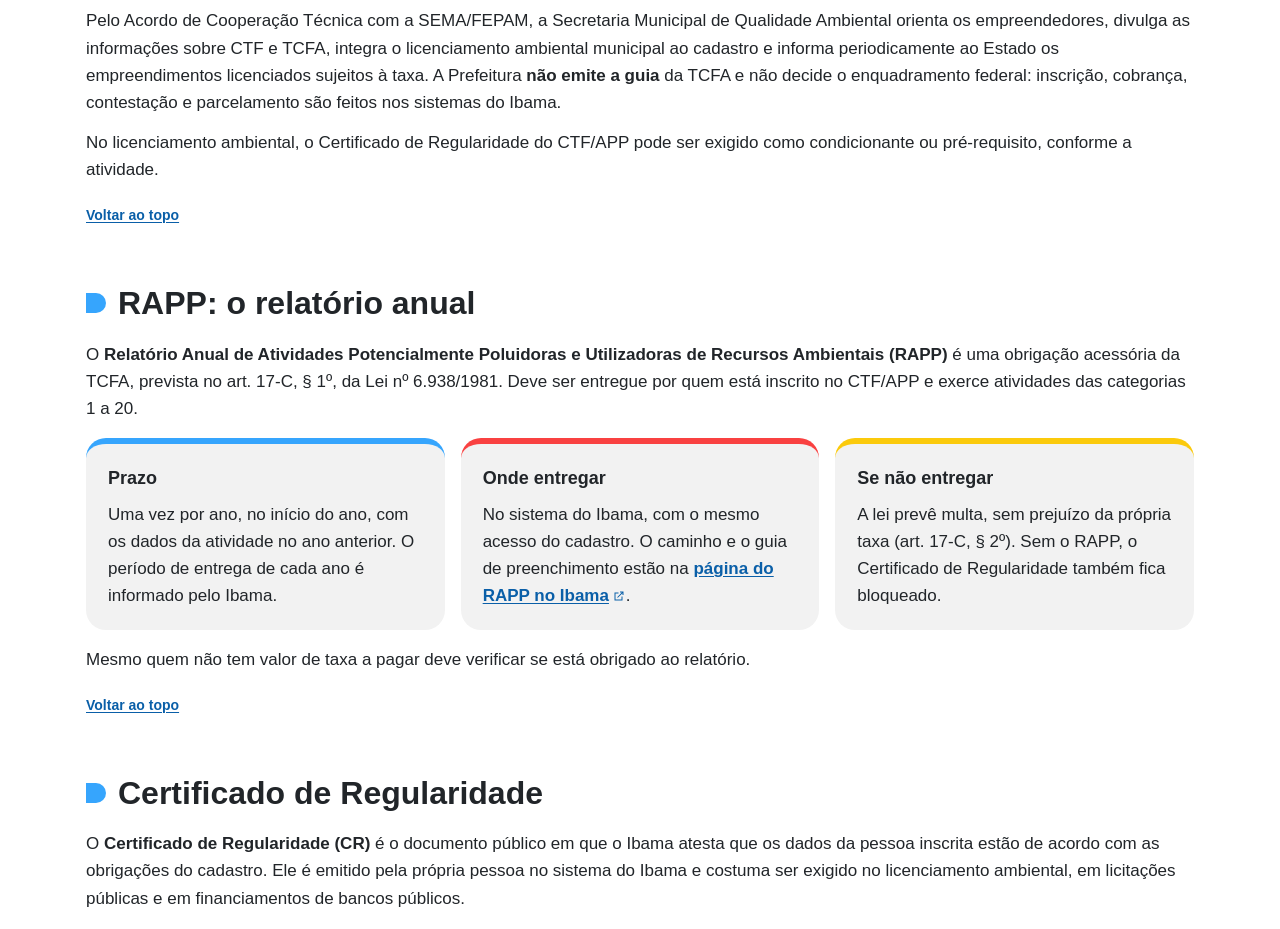
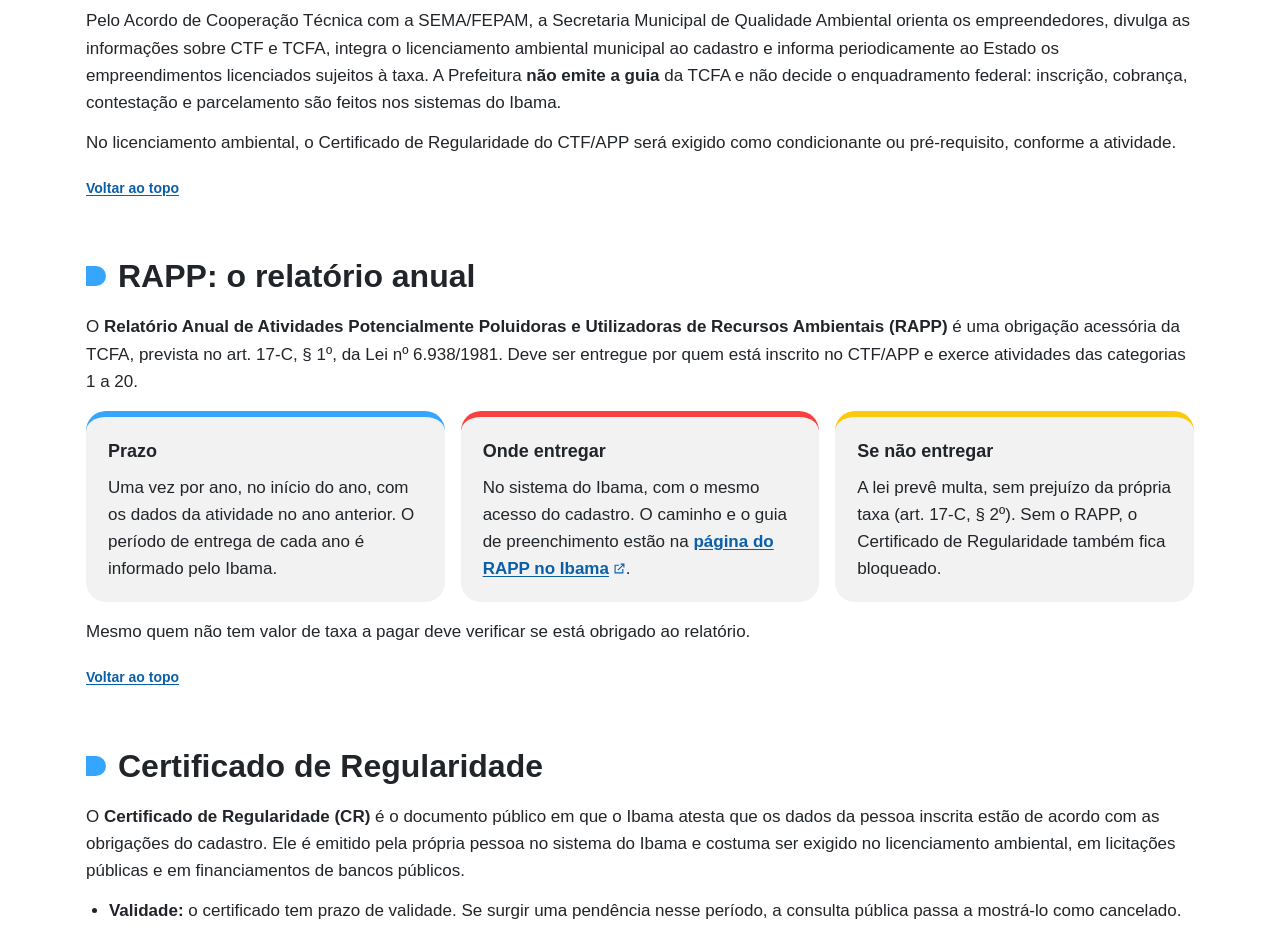
Before and after one commit to evertonbrignol/sqa-ctf-tcfa, a plain HTML site: page index.html in a window 1280 px wide. Shown: the part 5090-6019 px from the top of the page. Drawn offline with Linux system fonts and the light colour scheme; a web font is replaced by a local one.

Commit message:
Certificado de Regularidade será exigido no licenciamento

```diff
--- a/index.html
+++ b/index.html
@@ -309,7 +309,7 @@
 
 <h3 id="sqa-pelotas-prefeitura">O papel da Prefeitura</h3>
 <p>Pelo Acordo de Cooperação Técnica com a SEMA/FEPAM, a Secretaria Municipal de Qualidade Ambiental orienta os empreendedores, divulga as informações sobre CTF e TCFA, integra o licenciamento ambiental municipal ao cadastro e informa periodicamente ao Estado os empreendimentos licenciados sujeitos à taxa. A Prefeitura <strong>não emite a guia</strong> da TCFA e não decide o enquadramento federal: inscrição, cobrança, contestação e parcelamento são feitos nos sistemas do Ibama.</p>
-<p>No licenciamento ambiental, o Certificado de Regularidade do CTF/APP pode ser exigido como condicionante ou pré-requisito, conforme a atividade.</p>
+<p>No licenciamento ambiental, o Certificado de Regularidade do CTF/APP será exigido como condicionante ou pré-requisito, conforme a atividade.</p>
 <a class="sqa-topo" href="#ctf-tcfa">Voltar ao topo</a>
 
 <!-- ============ 5. RAPP ============ -->
```
